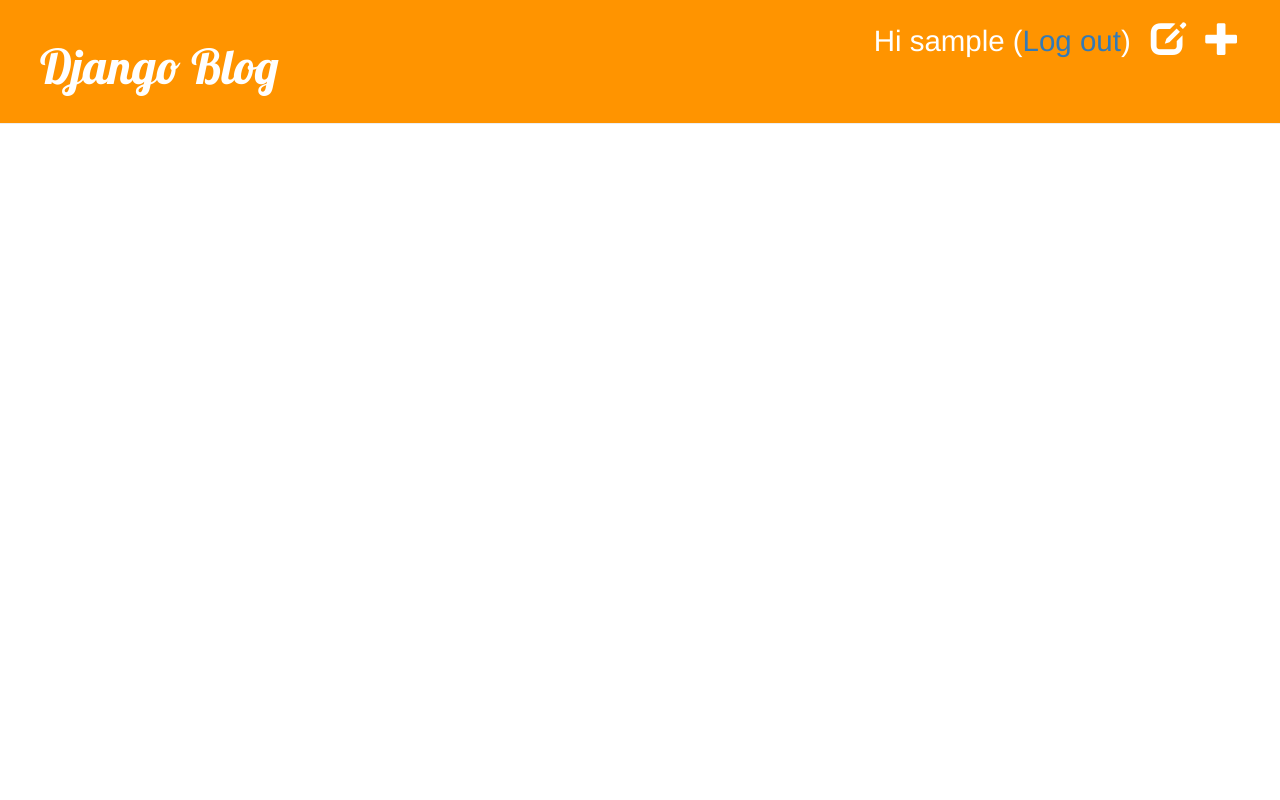
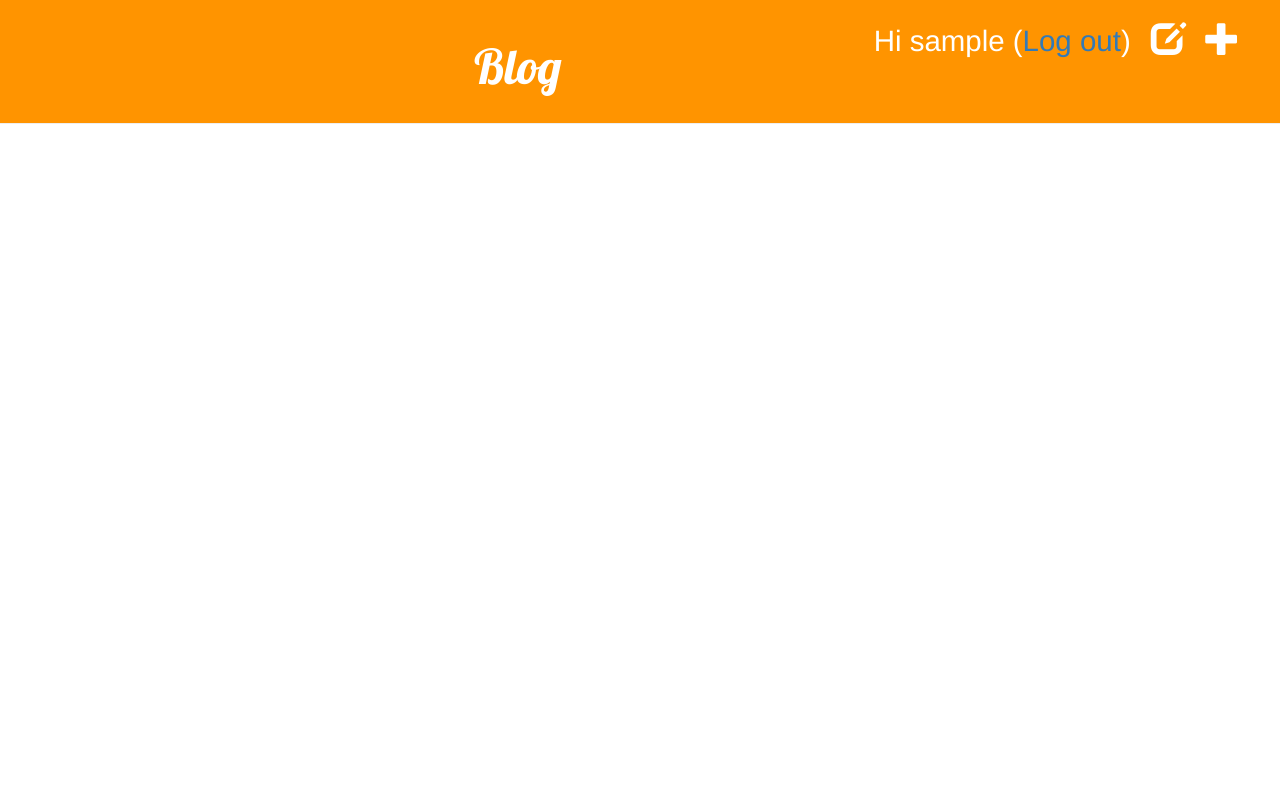
Before and after one commit to karanraghani/my-first-blog, a Django app: page / in a window 1280 px wide. Run offline with Django 3.2, Linux system fonts and the light colour scheme; the visitor is signed in with stand-in values (Sample User, id 1); data that the repository does not hold is empty; some libraries are stand-ins or nearby versions.

Commit message:
Added styling

```diff
--- a/blog/static/css/blog.css
+++ b/blog/static/css/blog.css
@@ -1,5 +1,6 @@
-
-
+body {
+    text-align: center;
+}
 .page-header {
     background-color: #ff9400;
     margin-top: 0;
@@ -41,8 +42,13 @@
 
 .post {
     margin-bottom: 70px;
+    border-bottom: 1px dotted black;
+    padding-bottom: 70px;
 }
 
 .post h1 a, .post h1 a:visited {
     color: #000000;
 }
+.page_title{
+    margin-left: 10%;
+}
--- a/blog/templates/blog/base.html
+++ b/blog/templates/blog/base.html
@@ -17,14 +17,14 @@
             <a href="{% url 'login' %}" class="top-menu"><small>Login</small></a>
             <a href= "{% url 'register' %}" class="top-menu"><small>Register</small></a>
 			{% endif %}
-			<h1><a href="/">Django Blog</a></h1>
+			<h1><a class="page_title" href="/">Blog</a></h1>
 		</div>
 
 
 
-		<div class="content container">
+		<div class="content container-fluid">
 		    <div class="row">
-		        <div class="col-md-8">
+		        <div class="col-md-4 col-md-offset-4">
 		        {% block content %}
 		        {% endblock %}
 		        </div>
```
